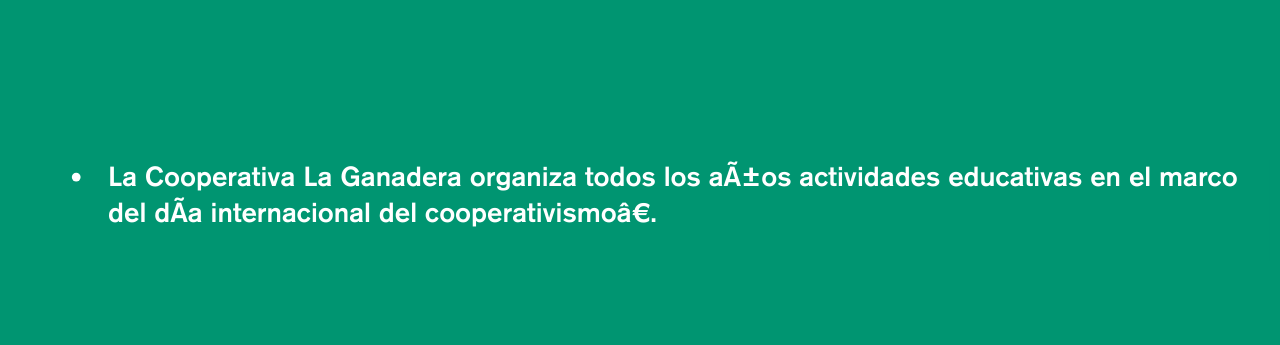
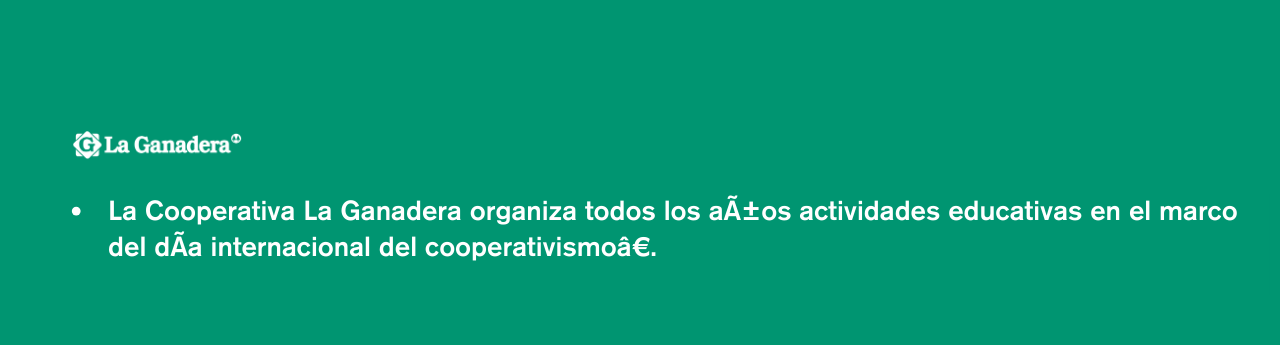
Before and after one commit to qrtf/53, a plain HTML site: page index.html in a window 1280 px wide. Shown: the part 62-407 px from the top of the page. Drawn offline with Linux system fonts and the light colour scheme.

Commit message:
actualizacion la ganadera

```diff
--- a/index.html
+++ b/index.html
@@ -17,6 +17,7 @@
             height: 20px;" alt="icon">
         </div>
     </header>
+    <img src="La Ganadera Blanco.png" style="height: 30px;" />
     <main>
         <div>
             <p class="enunciado">¿La siguiente frase es verdadera o falsa?
```
Also changed, not shown: La Ganadera Blanco.png (added), La Ganadera Gris.png (added).
